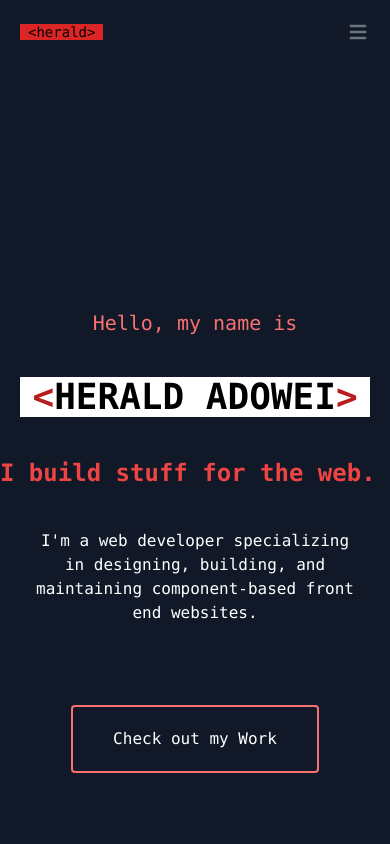
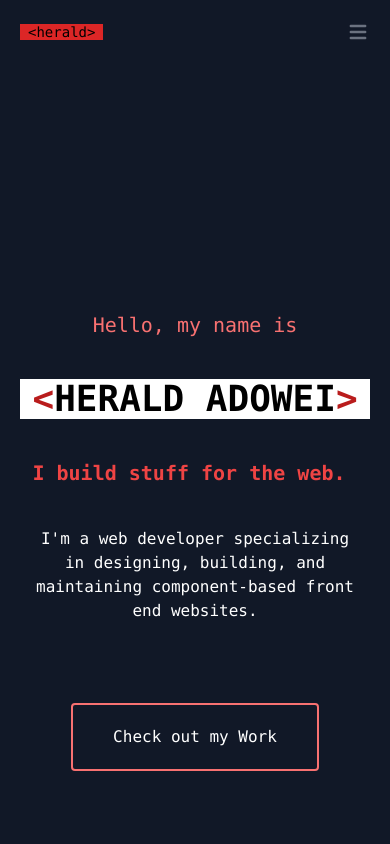
Before and after one commit to RadZ3000/personal-website, a Next.js app: page / in a window 390 px wide. Shown: the top 844 px of the page. Built offline with nearby package versions, Linux system fonts and the light colour scheme; a web font is replaced by a local one.

Commit message:
edited index.tsx

```diff
--- a/pages/index.tsx
+++ b/pages/index.tsx
@@ -10,7 +10,7 @@ const Home: NextPage = () => {
       <div id="intro" className="flex flex-col justify-center items-center w-5/6 md:items-start md:w-2/3 lg:w-2/3 gap-y-10 sm:gap-y-14 h-screen">
         <p className="text-xl md:text-lg text-red-400">Hello, my name is</p>
         <h1 className="text-4xl sm:text-5xl md:text-5xl lg:text-7xl xl:text-7xl xl:leading-snug font-extrabold bg-white text-black w-max px-3"><code><span className="text-red-700">&lt;</span>HERALD ADOWEI<span className="text-red-700">&gt;</span></code></h1>
-        <h1 className="text-2xl sm:text-4xl md:text-4xl lg:text-5xl xl:text-6xl xl:leading-snug font-extrabold bg-gray-900 text-red-500 w-max">
+        <h1 className="text-xl sm:text-4xl md:text-4xl lg:text-5xl xl:text-6xl xl:leading-snug font-extrabold bg-gray-900 text-red-500 w-max">
           <code>
             <TypeAnimation
               sequence={[
```
